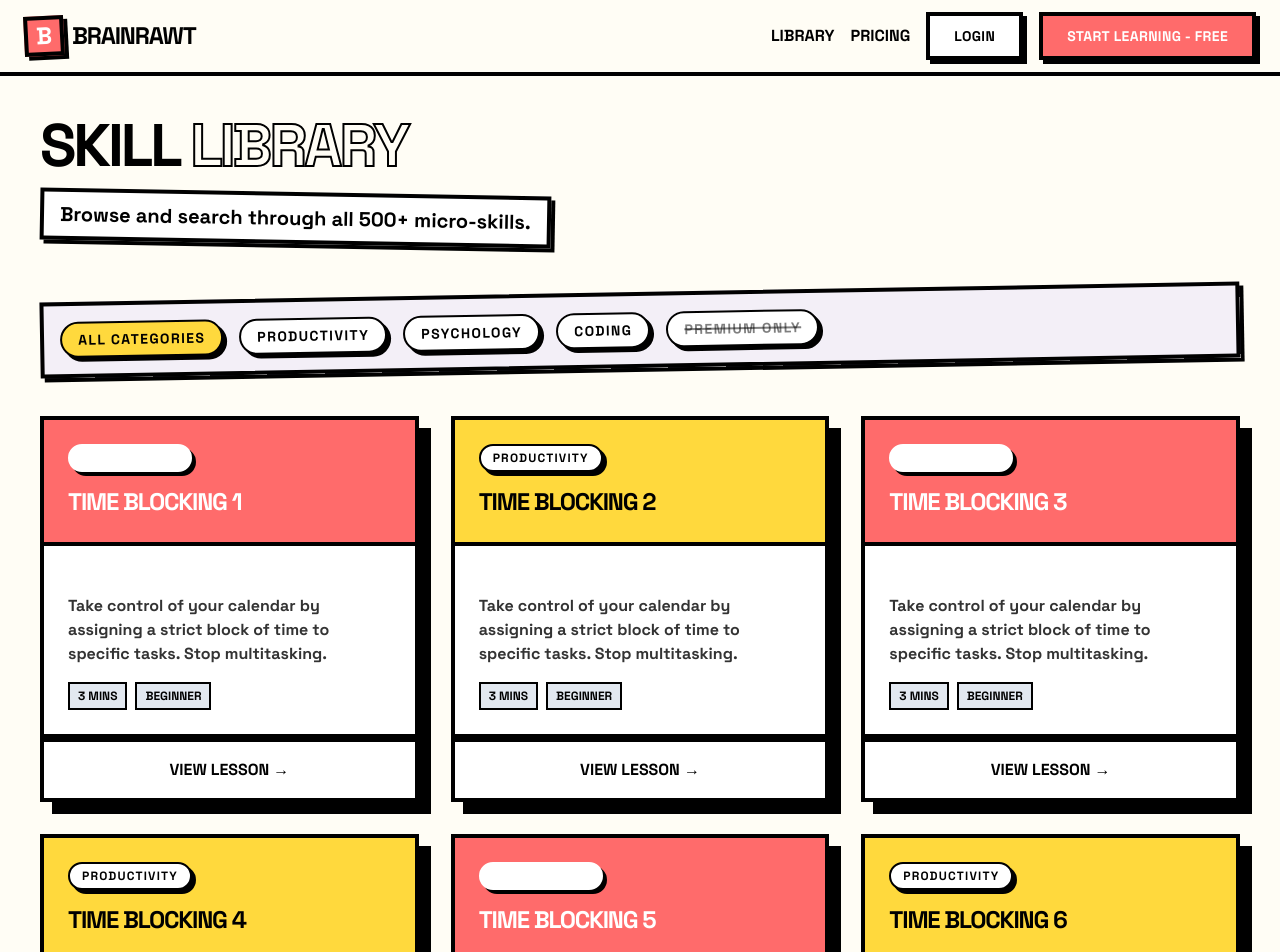
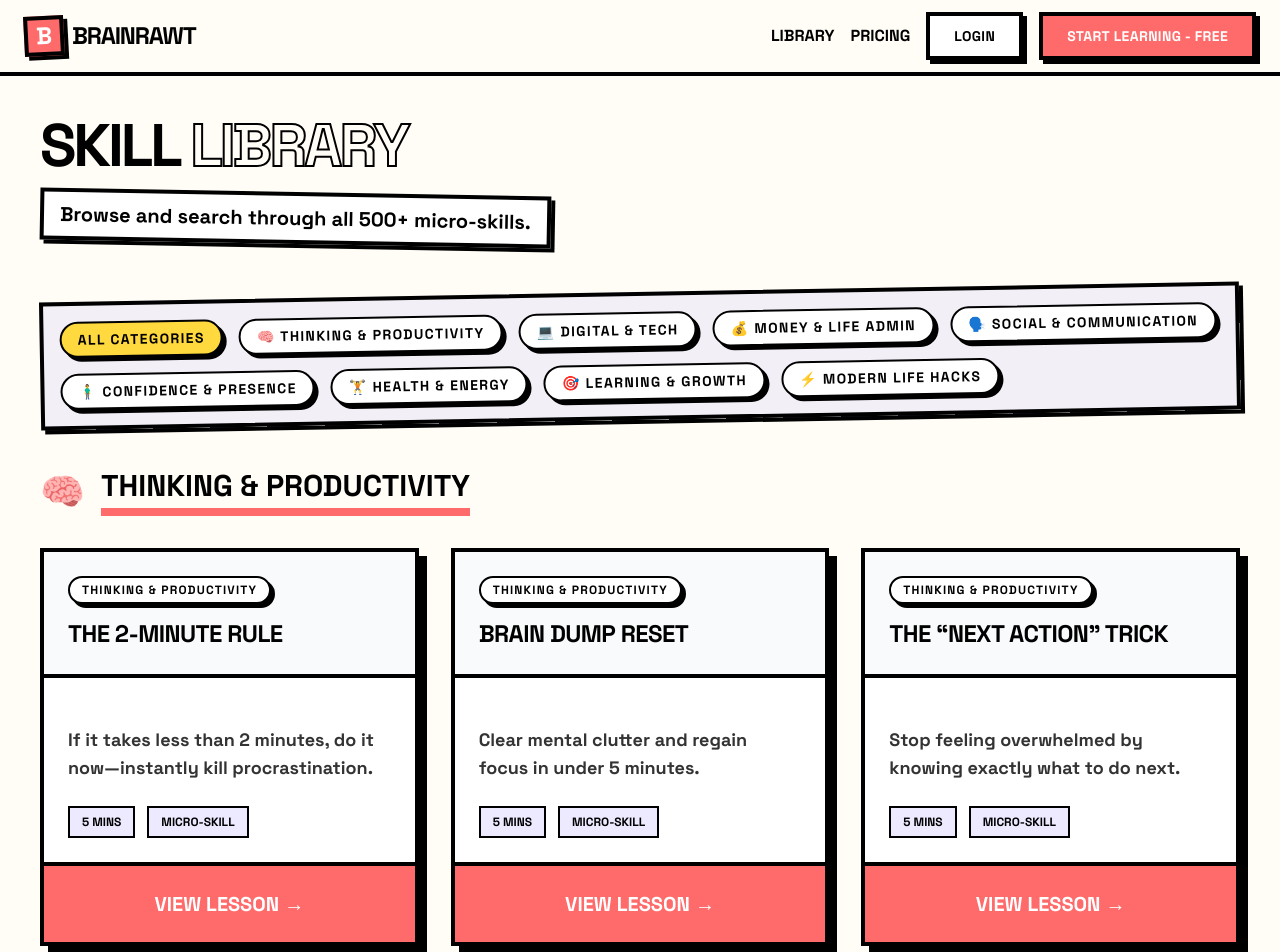
Before and after one commit to Nitteswaran/Brainrawt, a Next.js app: page /library in a window 1280 px wide. Shown: the top 952 px of the page. Built offline with nearby package versions, Linux system fonts and the light colour scheme; no server answers.

Commit message:
added microskills to the library

```diff
--- a/src/app/library/page.tsx
+++ b/src/app/library/page.tsx
@@ -16,37 +16,140 @@ export default function LibraryPage() {
 
       <div className="flex flex-wrap gap-4 border-4 border-black p-4 bg-neo-muted/20 shadow-neo-sm -rotate-1">
         <Badge variant="secondary" className="text-sm px-4 py-1.5 cursor-pointer hover:bg-white border-2 border-black">All Categories</Badge>
-        <Badge variant="outline" className="text-sm px-4 py-1.5 cursor-pointer hover:bg-neo-secondary border-2 border-black">Productivity</Badge>
-        <Badge variant="outline" className="text-sm px-4 py-1.5 cursor-pointer hover:bg-neo-secondary border-2 border-black">Psychology</Badge>
-        <Badge variant="outline" className="text-sm px-4 py-1.5 cursor-pointer hover:bg-neo-secondary border-2 border-black">Coding</Badge>
-        <Badge variant="outline" className="text-sm px-4 py-1.5 cursor-pointer hover:bg-neo-secondary border-2 border-black text-black/50 line-through decoration-2">Premium Only</Badge>
+        {SKILL_CATEGORIES.map(cat => (
+          <Badge key={cat.title} variant="outline" className="text-sm px-4 py-1.5 cursor-pointer hover:bg-neo-secondary border-2 border-black whitespace-nowrap">
+            {cat.icon} {cat.title}
+          </Badge>
+        ))}
       </div>
 
-      <section className="grid grid-cols-1 md:grid-cols-2 lg:grid-cols-3 gap-8">
-        {[1, 2, 3, 4, 5, 6].map((i) => (
-          <Card key={i} className="hover:-translate-y-2 hover:shadow-neo-lg transition-transform flex flex-col group h-full">
-            <CardHeader className={`border-b-4 border-black flex-none ${i % 2 === 0 ? 'bg-neo-secondary' : 'bg-neo-accent text-white'}`}>
-              <Badge variant="outline" className={`w-fit mb-2 shadow-neo-sm border-2 ${i % 2 === 0 ? 'bg-white text-black' : 'text-white border-white'}`}>Productivity</Badge>
-              <CardTitle className={i % 2 === 0 ? 'text-black' : 'text-white'}>Time Blocking {i}</CardTitle>
+      <div className="flex flex-col gap-20">
+        {SKILL_CATEGORIES.map((category) => (
+          <section key={category.title} className="flex flex-col gap-8">
+            <div className="flex items-center gap-4">
+              <span className="text-4xl">{category.icon}</span>
+              <h3 className="text-3xl font-black uppercase border-b-8 border-neo-accent pb-1">{category.title}</h3>
+            </div>
+
+            <div className="grid grid-cols-1 md:grid-cols-2 lg:grid-cols-3 gap-8">
+              {category.skills.map((skill) => (
+                <Card key={skill.title} className="border-4 border-black shadow-neo-md hover:shadow-neo-lg hover:-translate-y-2 transition-all flex flex-col group bg-white overflow-hidden">
+                  <CardHeader className="p-6 bg-slate-50 border-b-4 border-black">
+                    <Badge variant="outline" className="w-fit mb-2 shadow-neo-sm border-2 bg-white">{category.title}</Badge>
+                    <CardTitle className="text-2xl font-black uppercase tracking-tight">{skill.title}</CardTitle>
                   </CardHeader>
-            <CardContent className="p-6 bg-white flex-1 border-b-4 border-black">
-              <p className="font-bold text-black/80">Take control of your calendar by assigning a strict block of time to specific tasks. Stop multitasking.</p>
-              <div className="mt-4 flex flex-wrap gap-2">
-                <span className="text-xs font-black uppercase bg-slate-200 border-2 border-black px-2 py-1">3 Mins</span>
-                <span className="text-xs font-black uppercase bg-slate-200 border-2 border-black px-2 py-1">Beginner</span>
+                  <CardContent className="p-6 flex-1">
+                    <p className="font-bold text-lg text-black/80">{skill.description}</p>
+                    <div className="mt-6 flex flex-wrap gap-3">
+                      <span className="text-xs font-black uppercase bg-neo-muted/30 border-2 border-black px-3 py-1.5">5 Mins</span>
+                      <span className="text-xs font-black uppercase bg-neo-muted/30 border-2 border-black px-3 py-1.5 whitespace-nowrap">Micro-Skill</span>
                     </div>
                   </CardContent>
-            <CardFooter className="p-0 bg-white flex-none">
-              <Link href={`/dashboard/skill/${i}`} className="w-full">
-                <button className="w-full bg-white hover:bg-neo-secondary font-black uppercase text-center py-4 transition-colors">
+                  <CardFooter className="p-0 border-t-4 border-black mt-auto">
+                    <Link href="/signup" className="w-full">
+                      <button className="w-full bg-neo-accent text-white group-hover:bg-neo-accent active:translate-y-0.5 font-black uppercase text-xl py-6 transition-all shadow-[0px_0px_0px_0px_rgba(0,0,0,1)] hover:shadow-[-4px_-4px_0px_0px_rgba(0,0,0,1)] flex items-center justify-center gap-2">
                         View Lesson →
                       </button>
                     </Link>
                   </CardFooter>
                 </Card>
               ))}
+            </div>
           </section>
+        ))}
+      </div>
 
     </div>
   )
 }
+
+const SKILL_CATEGORIES = [
+  {
+    title: "Thinking & Productivity",
+    icon: "🧠",
+    skills: [
+      { title: "The 2-Minute Rule", description: "If it takes less than 2 minutes, do it now—instantly kill procrastination." },
+      { title: "Brain Dump Reset", description: "Clear mental clutter and regain focus in under 5 minutes." },
+      { title: "The “Next Action” Trick", description: "Stop feeling overwhelmed by knowing exactly what to do next." },
+      { title: "5-Minute Deep Focus", description: "Enter a distraction-free state almost instantly." },
+      { title: "Decision Shortcut (10-10-10 Rule)", description: "Make better decisions without overthinking." },
+    ],
+  },
+  {
+    title: "Digital & Tech",
+    icon: "💻",
+    skills: [
+      { title: "Google Like a Pro", description: "Find exactly what you need using simple search tricks." },
+      { title: "Write Better AI Prompts", description: "Get smarter answers from AI with one simple structure." },
+      { title: "Keyboard Shortcut Boost", description: "Save hours weekly using just a few key combos." },
+      { title: "Spot Fake Websites", description: "Avoid scams instantly with quick checks anyone can do." },
+      { title: "Clean Your Inbox Fast", description: "Go from chaos to organized in minutes." },
+    ],
+  },
+  {
+    title: "Money & Life Admin",
+    icon: "💰",
+    skills: [
+      { title: "The 50/30/20 Money Split", description: "Instantly structure your finances without spreadsheets." },
+      { title: "Quick Expense Audit", description: "Find where your money is leaking in 5 minutes." },
+      { title: "Subscription Cleanup", description: "Cancel what you don’t need and save money instantly." },
+      { title: "Price Check Trick", description: "Avoid overpaying using a simple comparison habit." },
+      { title: "Split Bills Fairly", description: "Never overpay in group expenses again." },
+    ],
+  },
+  {
+    title: "Social & Communication",
+    icon: "🗣️",
+    skills: [
+      { title: "Remember Names Easily", description: "Use a simple trick to never forget names again." },
+      { title: "The Pause Power Move", description: "Sound more confident by speaking slightly slower." },
+      { title: "Ask Better Questions", description: "Make conversations instantly more interesting." },
+      { title: "Exit Conversations Smoothly", description: "Leave without awkwardness or excuses." },
+      { title: "Compliment Like a Pro", description: "Give compliments that actually feel genuine." },
+    ],
+  },
+  {
+    title: "Confidence & Presence",
+    icon: "🧍‍♂️",
+    skills: [
+      { title: "Fix Your Posture Instantly", description: "Look more confident in under 10 seconds." },
+      { title: "Eye Contact Rule (3 Seconds)", description: "Build trust without making it weird." },
+      { title: "The “Slow Walk” Effect", description: "Appear more calm and in control immediately." },
+      { title: "Stop Saying “Um”", description: "Replace filler words with silence for authority." },
+      { title: "First Impression Hack", description: "Make people like you within seconds." },
+    ],
+  },
+  {
+    title: "Health & Energy",
+    icon: "🏋️",
+    skills: [
+      { title: "The 5-Minute Energy Reset", description: "Beat fatigue without caffeine." },
+      { title: "Hydration Check", description: "Know instantly if you’re dehydrated." },
+      { title: "Stretch for Desk Pain", description: "Relieve stiffness and tension quickly." },
+      { title: "Power Breathing", description: "Reduce stress and calm your mind fast." },
+      { title: "Sleep Fast Trick", description: "Fall asleep quicker using a simple method." },
+    ],
+  },
+  {
+    title: "Learning & Growth",
+    icon: "🎯",
+    skills: [
+      { title: "Learn Faster with Feynman", description: "Understand anything by explaining it simply." },
+      { title: "Memory Anchor Trick", description: "Remember more using association." },
+      { title: "Skim Smarter", description: "Extract key ideas from any text in minutes." },
+      { title: "Avoid Information Overload", description: "Filter what actually matters instantly." },
+      { title: "Turn Notes into Action", description: "Stop collecting info—start applying it." },
+    ],
+  },
+  {
+    title: "Modern Life Hacks",
+    icon: "⚡",
+    skills: [
+      { title: "Pack Like a Minimalist", description: "Never overpack again with one rule." },
+      { title: "Find Anything Faster", description: "Organize your space using one simple system." },
+      { title: "Screenshot Organization Hack", description: "Never lose important info in your gallery again." },
+      { title: "Quick Decision Filter", description: "Know if something is worth your time instantly." },
+      { title: "Reset Your Day in 5 Minutes", description: "Recover from a bad mood or low productivity." },
+    ],
+  },
+];
```
Lines whose indentation alone changed are shown as unchanged.
